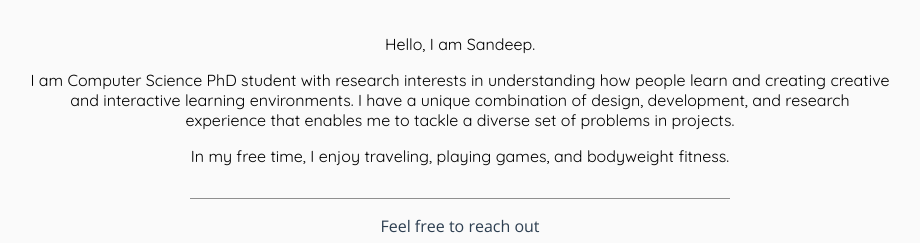
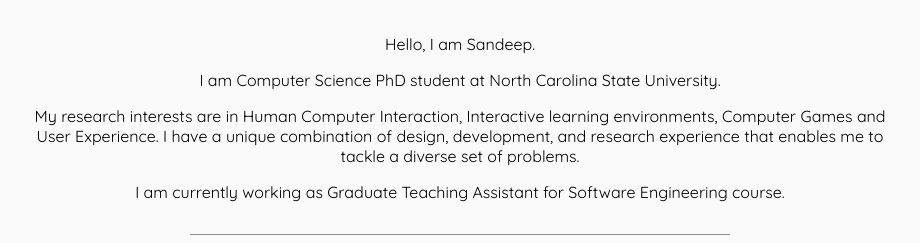
Before and after one commit to Sandeep-Sthapit/Sandy-web-test, a Vue app: page / in a window 1280 px wide. Shown: the part 386-629 px from the top of the page, without its empty margins (180-1100 px from the left). Built offline with nearby package versions, Linux system fonts and the light colour scheme.

Commit message:
update changes

```diff
--- a/src/assets/data/about.js
+++ b/src/assets/data/about.js
@@ -5,7 +5,8 @@ export const introductionData = {
     },
     texts: [
         'Hello, I am Sandeep.',
-        'I am Computer Science PhD student with research interests in understanding how people learn and creating creative and interactive learning environments. I have a unique combination of design, development, and research experience that enables me to tackle a diverse set of problems in projects.',
-        'In my free time, I enjoy traveling, playing games, and bodyweight fitness.'
+        'I am Computer Science PhD student at North Carolina State University.',
+        'My research interests are in Human Computer Interaction, Interactive learning environments, Computer Games and User Experience. I have a unique combination of design, development, and research experience that enables me to tackle a diverse set of problems.',
+        'I am currently working as Graduate Teaching Assistant for Software Engineering course.'
     ]
 }
--- a/src/assets/data/skills.js
+++ b/src/assets/data/skills.js
@@ -1,7 +1,7 @@
 export const skillsData = [{
         category: "Programming",
         items: [
-            "Python", "JavaScript", "HTML", "CSS", "Vue.js", "C++", "C", "Matlab", "Android Application Development (Java)"
+            "Python", "JavaScript", "HTML", "CSS", "Vue.js", "C++", "C", "Matlab", "Java"
         ]
     },
     {
--- a/src/components/PageFooterContact.vue
+++ b/src/components/PageFooterContact.vue
@@ -9,7 +9,7 @@
       <a href="https://github.com/Sandeep-Sthapit" target="_blank">
         <img src="../assets/github-logo.svg" />
       </a>
-      <a href="www.linkedin.com/in/sandeep-sthapit" target="_blank">
+      <a href="https://www.linkedin.com/in/sandeep-sthapit" target="_blank">
         <img src="../assets/linkedin.svg" />
       </a>
       <a href="https://www.facebook.com/sandeepsthapit" target="_blank">
```
